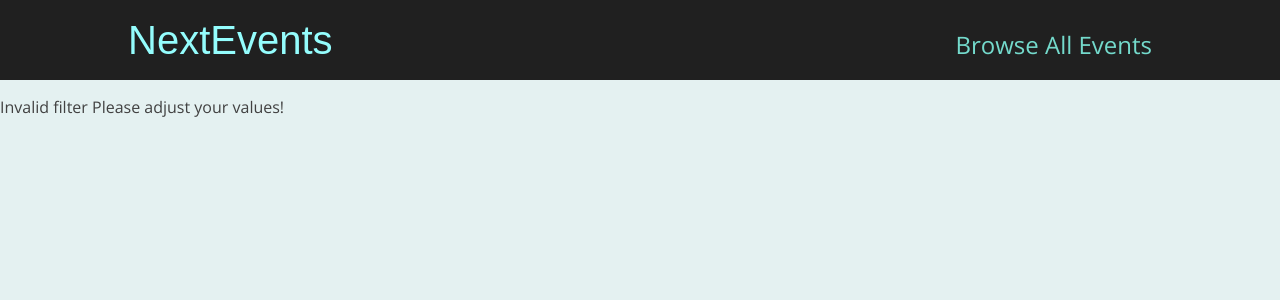
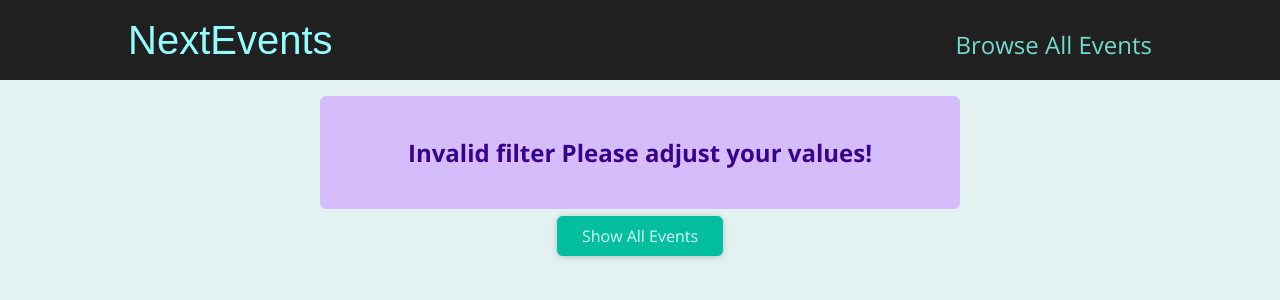
Before and after one commit to GirardGH/next.js_cg, a Next.js app: page /events in a window 1280 px wide. Shown: the top 300 px of the page. Built offline with nearby package versions, Linux system fonts and the light colour scheme.

Commit message:
add alert

```diff
--- /dev/null
+++ b/components/UI/error-alert.js
@@ -0,0 +1,7 @@
+import classes from './error-alert.module.css';
+
+function ErrorAlert(props) {
+  return <div className={classes.alert}>{props.children}</div>;
+}
+
+export default ErrorAlert;
--- /dev/null
+++ b/components/UI/error-alert.module.css
@@ -0,0 +1,12 @@
+.alert {
+  margin: 1rem auto;
+  padding: 1rem 2rem;
+  width: 90%;
+  max-width: 40rem;
+  background-color: #d5bdfc;
+  color: #38028d;
+  font-weight: bold;
+  font-size: 1.5rem;
+  text-align: center;
+  border-radius: 6px;
+}
--- a/pages/events/[...slug].js
+++ b/pages/events/[...slug].js
@@ -2,6 +2,9 @@
 import { getFilteredEvents } from "../../dummy-data";
 import EventList from "../../components/events/event-list";
 import ResultsTitle from "../../components/events/results-title";
+import { Fragment } from "react";
+import Button from "../../components/UI/button";
+import ErrorAlert from "../../components/UI/error-alert";
 
 function FilteredEventsPage() {
   const router = useRouter();
@@ -26,7 +29,16 @@
     numMonth < 1 ||
     numMonth > 12
   ) {
-    return <p>Invalid filter Please adjust your values!</p>;
+    return (
+      <Fragment>
+        <ErrorAlert>
+          <p>Invalid filter Please adjust your values!</p>
+        </ErrorAlert>
+        <div className="center">
+          <Button link="/events">Show All Events </Button>
+        </div>
+      </Fragment>
+    );
   }
 
   const filteredEvents = getFilteredEvents({
@@ -35,15 +47,24 @@
   });
 
   if (!filteredEvents || filteredEvents.lenth === 0) {
-    return <p>No events found for the chosen filter!</p>;
+    return (
+      <Fragment>
+        <ErrorAlert>
+          <p>No events found for the chosen filter!</p>
+        </ErrorAlert>
+        <div className="center">
+          <Button link="/events">Show All Events </Button>
+        </div>
+      </Fragment>
+    );
   }
 
-  const date = new Date(numYear, numMonth -1);
+  const date = new Date(numYear, numMonth - 1);
 
   return (
     <div>
-    <ResultsTitle date={date}/>
-      <EventList items={filteredEvents}/>
+      <ResultsTitle date={date} />
+      <EventList items={filteredEvents} />
     </div>
   );
 }
--- a/pages/events/[eventId].js
+++ b/pages/events/[eventId].js
@@ -4,6 +4,7 @@
 import EventSummary from "../../components/event-detail/event-summary";
 import EventLogistics from "../../components/event-detail/event-logistics";
 import EventContent from "../../components/event-detail/event-content";
+import ErrorAlert from "../../components/UI/error-alert";
 
 function EventDetailPage() {
   const router = useRouter();
@@ -27,7 +28,9 @@
           </EventContent>
         </Fragment>
       ) : (
-        <p>No event found !</p>
+        <ErrorAlert>
+          <p>No event found !</p>
+        </ErrorAlert>
       )}
     </div>
   );
```
